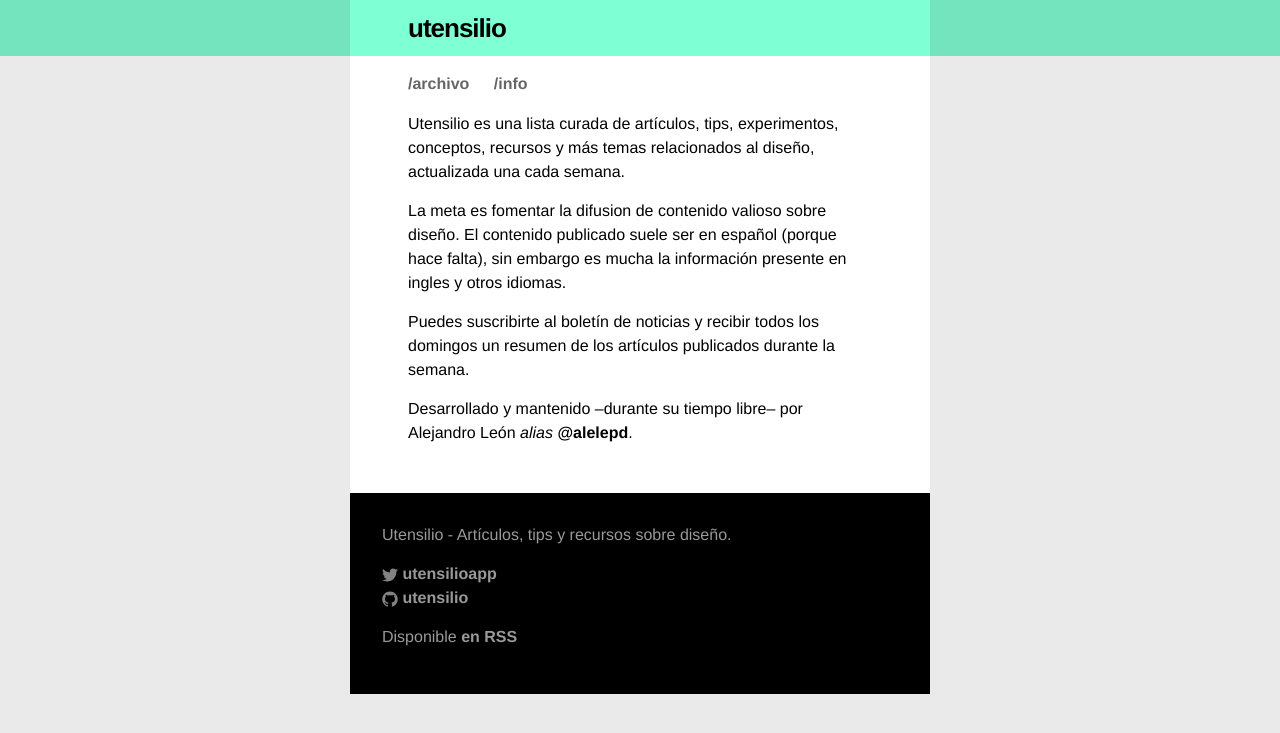
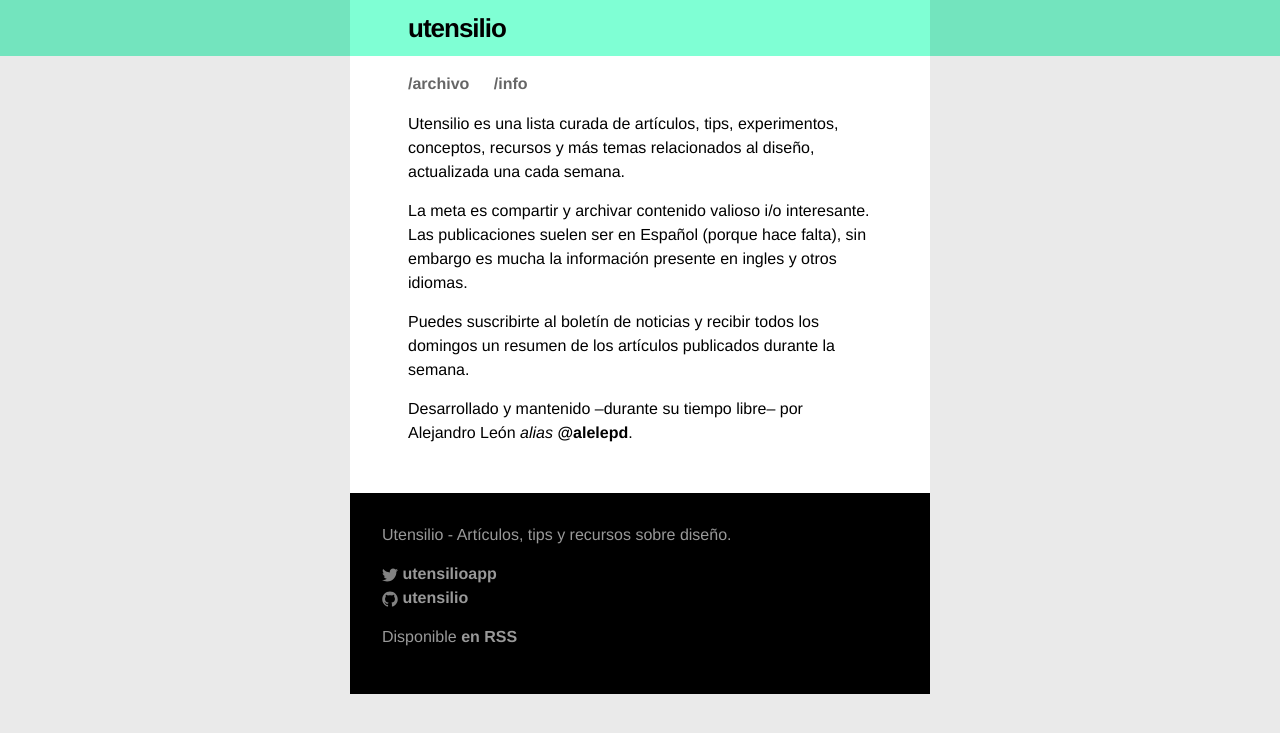
Before and after one commit to utensilio/utensilio, a Jekyll site: the page built from about.md, in a window 1280 px wide. Shown: the top 733 px of the page. Built offline with Jekyll 4.4.1, drawn with Linux system fonts in a browser that asks for light colours.

Commit message:
fixing about page

```diff
--- a/about.md
+++ b/about.md
@@ -6,7 +6,7 @@ permalink: /info/
 
 Utensilio es una lista curada de artículos, tips, experimentos, conceptos, recursos y más temas relacionados al diseño, actualizada una cada semana.
 
-La meta es fomentar la difusion de contenido valioso sobre diseño. El contenido publicado suele ser en español (porque hace falta), sin embargo es mucha la información presente en ingles y otros idiomas.
+La meta es compartir y archivar contenido valioso i/o interesante. Las publicaciones suelen ser en Español (porque hace falta), sin embargo es mucha la información presente en ingles y otros idiomas.
 
 Puedes suscribirte al boletín de noticias y recibir todos los domingos un resumen de los artículos publicados durante la semana.
 
```
